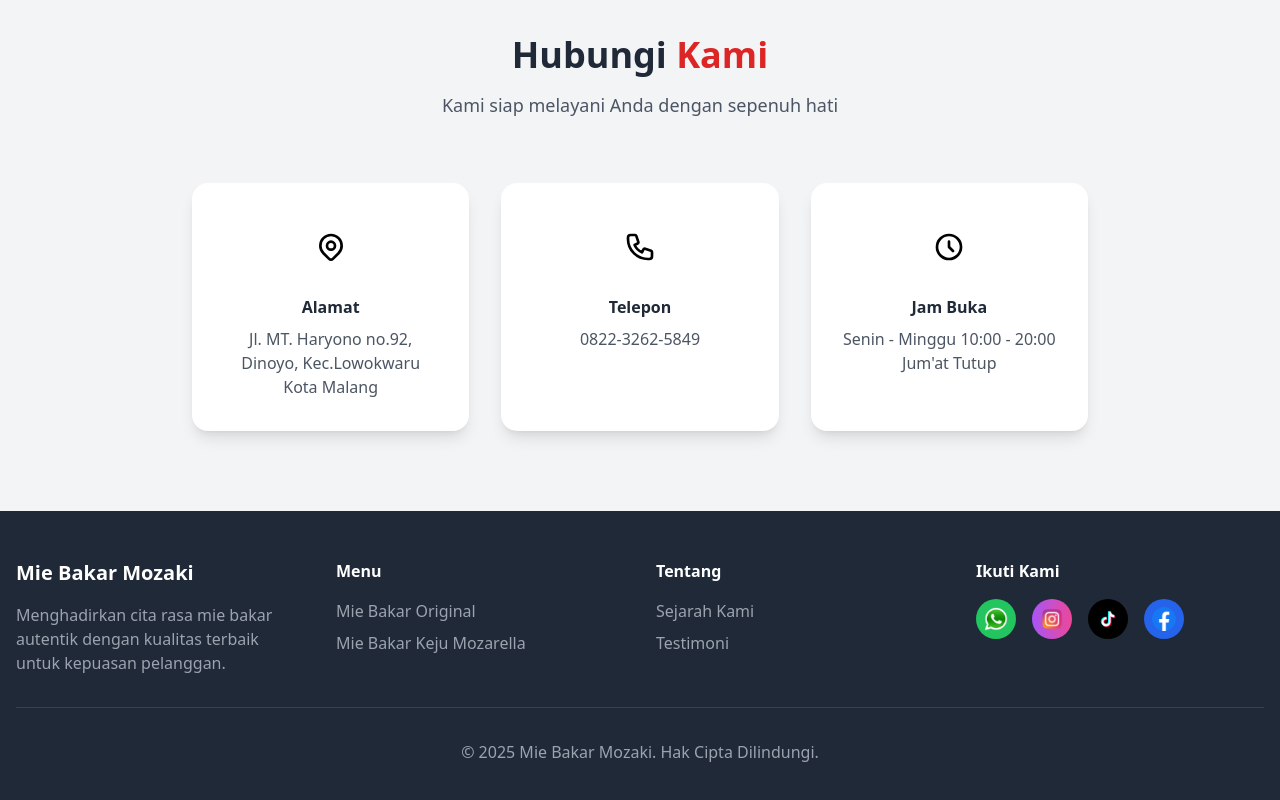
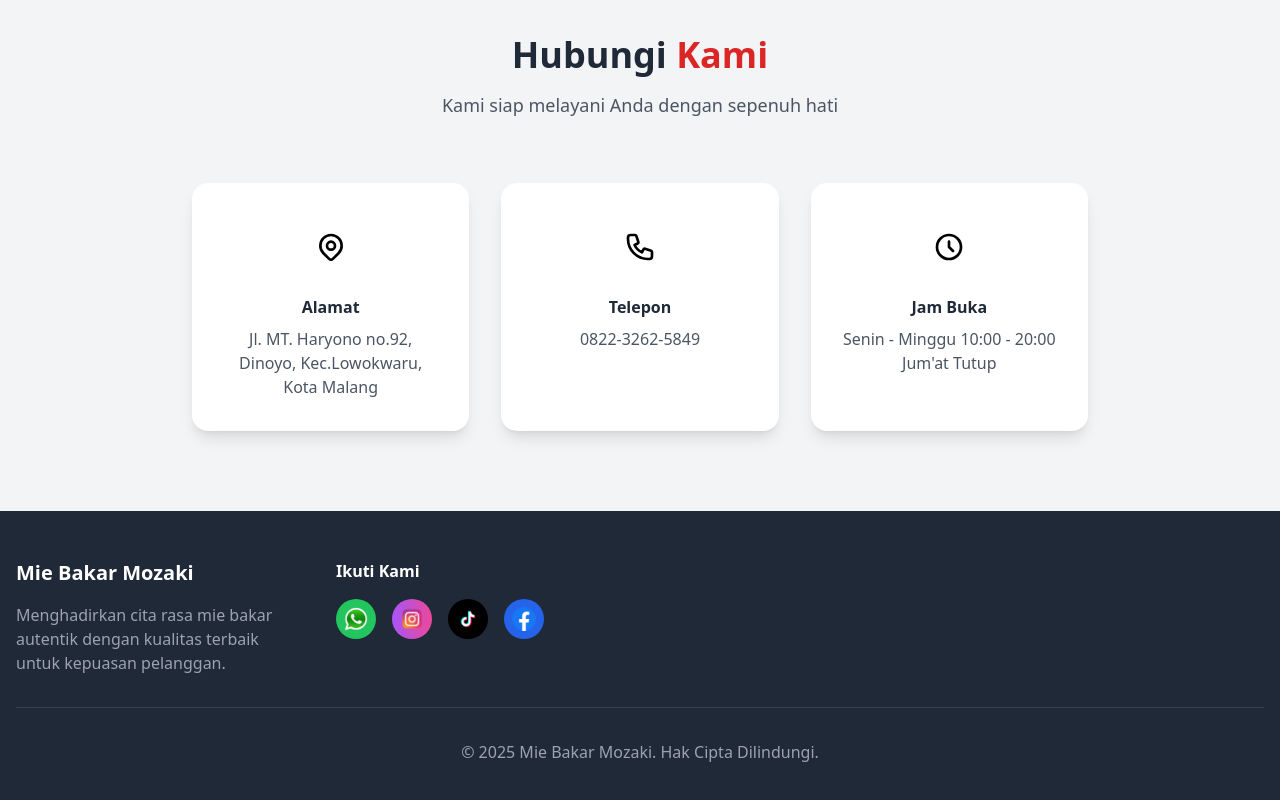
Before and after one commit to Yogamfauzi/WebLinks, a Vue app: page / in a window 1280 px wide. Shown: the part 3556-4356 px from the top of the page. Built offline with nearby package versions, Linux system fonts and the light colour scheme.

Commit message:
Fix: Make mobile navigation functional

```diff
--- a/src/components/Home.vue
+++ b/src/components/Home.vue
@@ -1,6 +1,5 @@
 <template>
   <div class="bg-gray-50">
-    <!-- Navigation -->
     <nav class="fixed top-0 left-0 right-0 z-50 bg-white/95 backdrop-blur-sm shadow-lg">
       <div class="container mx-auto px-4 py-3">
         <div class="flex items-center justify-between">
@@ -15,16 +14,35 @@
             <a href="#about" class="text-gray-700 hover:text-brand-red transition-colors">Tentang</a>
             <a href="#contact" class="text-gray-700 hover:text-brand-red transition-colors">Kontak</a>
           </div>
-          <button @click="toggleMobileMenu" class="md:hidden text-gray-700">
+          <button @click="toggleMobileMenu" class="md:hidden text-gray-700 focus:outline-none">
             <svg class="w-6 h-6" fill="none" stroke="currentColor" viewBox="0 0 24 24">
-              <path stroke-linecap="round" stroke-linejoin="round" stroke-width="2" d="M4 6h16M4 12h16M4 18h16"></path>
+              <path v-if="!mobileMenuOpen" stroke-linecap="round" stroke-linejoin="round" stroke-width="2" d="M4 6h16M4 12h16M4 18h16"></path>
+              <path v-else stroke-linecap="round" stroke-linejoin="round" stroke-width="2" d="M6 18L18 6M6 6l12 12"></path>
             </svg>
           </button>
         </div>
       </div>
     </nav>
 
-    <!-- Hero Section -->
+    <div
+      :class="{ 'translate-x-0': mobileMenuOpen, 'translate-x-full': !mobileMenuOpen }"
+      class="fixed inset-y-0 right-0 w-64 bg-white z-40 p-6 shadow-xl transform transition-transform duration-300 ease-out md:hidden"
+    >
+      <div class="flex justify-end mb-8">
+        <button @click="toggleMobileMenu" class="text-gray-700 focus:outline-none">
+          <svg class="w-6 h-6" fill="none" stroke="currentColor" viewBox="0 0 24 24">
+            <path stroke-linecap="round" stroke-linejoin="round" stroke-width="2" d="M6 18L18 6M6 6l12 12"></path>
+          </svg>
+        </button>
+      </div>
+      <nav class="flex flex-col space-y-4">
+        <a @click="closeMobileMenu" href="#home" class="text-gray-700 hover:text-brand-red transition-colors text-lg">Beranda</a>
+        <a @click="closeMobileMenu" href="#menu" class="text-gray-700 hover:text-brand-red transition-colors text-lg">Menu</a>
+        <a @click="closeMobileMenu" href="#about" class="text-gray-700 hover:text-brand-red transition-colors text-lg">Tentang</a>
+        <a @click="closeMobileMenu" href="#contact" class="text-gray-700 hover:text-brand-red transition-colors text-lg">Kontak</a>
+      </nav>
+    </div>
+
     <section id="home" class="min-h-screen gradient-bg hero-pattern flex items-center justify-center pt-20">
       <div class="container mx-auto px-4 text-center">
         <div class="max-w-4xl mx-auto">
@@ -46,7 +64,6 @@
       </div>
     </section>
 
-    <!-- Menu Section -->
     <section id="menu" class="py-20 bg-white">
       <div class="container mx-auto px-4">
         <div class="text-center mb-16">
@@ -64,7 +81,6 @@
       </div>
     </section>
 
-    <!-- About Section -->
     <section id="about" class="py-20 bg-gray-100">
       <div class="container mx-auto px-4">
         <div class="max-w-4xl mx-auto">
@@ -95,7 +111,6 @@
       </div>
     </section>
 
-    <!-- Testimonials Section -->
     <section class="py-20 bg-white">
       <div class="container mx-auto px-4">
         <div class="text-center mb-16">
@@ -139,7 +154,6 @@
       </div>
     </section>
 
-    <!-- Call to Action Section -->
     <section class="py-20 gradient-bg">
       <div class="container mx-auto px-4 text-center">
         <div class="max-w-3xl mx-auto">
@@ -161,7 +175,6 @@
       </div>
     </section>
 
-    <!-- Contact Section -->
     <section id="contact" class="py-20 bg-gray-100">
       <div class="container mx-auto px-4">
         <div class="max-w-4xl mx-auto">
@@ -181,7 +194,7 @@
                 </svg>
               </div>
               <h3 class="font-semibold text-gray-800 mb-2">Alamat</h3>
-              <p class="text-gray-600">Jl. MT. Haryono no.92, Dinoyo, Kec.Lowokwaru<br>Kota Malang</p>
+              <p class="text-gray-600">Jl. MT. Haryono no.92, Dinoyo, Kec.Lowokwaru, Kota Malang</p>
             </div>
 
             <div class="text-center bg-white p-8 rounded-2xl shadow-lg">
@@ -208,7 +221,6 @@
       </div>
     </section>
 
-    <!-- Footer -->
     <footer class="bg-gray-800 text-white py-12">
       <div class="container mx-auto px-4">
         <div class="grid md:grid-cols-4 gap-8">
@@ -219,37 +231,17 @@
             <p class="text-gray-400">Menghadirkan cita rasa mie bakar autentik dengan kualitas terbaik untuk kepuasan pelanggan.</p>
           </div>
           <div>
-            <h4 class="font-semibold mb-4">Menu</h4>
-            <ul class="space-y-2 text-gray-400">
-              <li><a href="#" class="hover:text-white transition-colors">Mie Bakar Original</a></li>
-              <li><a href="#" class="hover:text-white transition-colors">Mie Bakar Keju Mozarella</a></li>
-            </ul>
-          </div>
-
-          <div>
-            <h4 class="font-semibold mb-4">Tentang</h4>
-            <ul class="space-y-2 text-gray-400">
-              <li><a href="#" class="hover:text-white transition-colors">Sejarah Kami</a></li>
-              <li><a href="#" class="hover:text-white transition-colors">Testimoni</a></li>
-            </ul>
-          </div>
-
-          <div>
             <h4 class="font-semibold mb-4">Ikuti Kami</h4>
             <div class="flex space-x-4">
-              <!-- WhatsApp -->
               <a href="https://wa.me/6281325468281" target="_blank" class="w-10 h-10 bg-green-500 rounded-full flex items-center justify-center hover:bg-green-600 transition-colors group">
                 <img src="../images/whatsapp.png" alt="WhatsApp" class="w-6 h-6">
               </a>
-              <!-- Instagram -->
               <a href="https://www.instagram.com/miebakarmozaki?igsh=eHhiaWVmemVjdTYx" target="_blank" class="w-10 h-10 bg-gradient-to-r from-purple-500 to-pink-500 rounded-full flex items-center justify-center hover:from-purple-600 hover:to-pink-600 transition-colors group">
                 <img src="../images/instagram.png" alt="Instagram" class="w-6 h-6">
               </a>
-              <!-- TikTok -->
               <a href="https://www.tiktok.com/@mie.bakar.mozaki?_t=ZS-8wUHJE8ttOJ&_r=1" target="_blank" class="w-10 h-10 bg-black rounded-full flex items-center justify-center hover:bg-gray-800 transition-colors group">
                 <img src="../images/tiktok.png" alt="TikTok" class="w-6 h-6">
               </a>
-              <!-- Facebook -->
               <a href="https://www.facebook.com/share/1AxvuFsbyX/" target="_blank" class="w-10 h-10 bg-blue-600 rounded-full flex items-center justify-center hover:bg-blue-700 transition-colors group">
                 <img src="../images/facebook.png" alt="Facebook" class="w-6 h-6">
               </a>
@@ -272,7 +264,6 @@ export default {
     return {
       mobileMenuOpen: false,
       currentYear: new Date().getFullYear(),
-      // Color variables for direct use in template
       brandRed: '#DC2626',
       brandYellow: '#FBBF24'
     }
@@ -281,7 +272,6 @@ export default {
     window.addEventListener('scroll', this.handleScroll);
     this.setupSmoothScroll();
 
-    // Add Tailwind color classes dynamically
     this.addCustomColorClasses();
   },
   beforeUnmount() {
@@ -290,6 +280,15 @@ export default {
   methods: {
     toggleMobileMenu() {
       this.mobileMenuOpen = !this.mobileMenuOpen;
+      if (this.mobileMenuOpen) {
+        document.body.classList.add('overflow-hidden');
+      } else {
+        document.body.classList.remove('overflow-hidden');
+      }
+    },
+    closeMobileMenu() {
+      this.mobileMenuOpen = false;
+      document.body.classList.remove('overflow-hidden');
     },
     handleScroll() {
       const navbar = document.querySelector('nav');
@@ -316,7 +315,6 @@ export default {
       });
     },
     addCustomColorClasses() {
-      // Ensure Tailwind utility classes are properly applied by adding them via JS if needed
       document.querySelectorAll('.text-brand-red').forEach(el => {
         el.style.color = this.brandRed;
       });
@@ -329,9 +327,26 @@ export default {
 </script>
 
 <style scoped>
+@import url('https://fonts.googleapis.com/css2?family=Poppins:wght@400;600;700&display=swap');
+
 body {
   font-family: 'Poppins', sans-serif;
 }
+
+:root {
+  --brand-red: #DC2626;
+  --brand-yellow: #FBBF24;
+  --brand-red-dark: #B91C1C;
+  --brand-yellow-dark: #F59E0B;
+}
+
+.text-brand-red {
+  color: var(--brand-red);
+}
+.text-brand-yellow {
+  color: var(--brand-yellow);
+}
+
 .gradient-bg {
   background: linear-gradient(135deg, #DC2626 0%, #FBBF24 100%);
 }
@@ -339,6 +354,7 @@ body {
   background-image: radial-gradient(rgba(255,255,255,0.1) 1px, transparent 1px);
   background-size: 20px 20px;
 }
+
 .floating {
   animation: floating 3s ease-in-out infinite;
 }
@@ -353,23 +369,4 @@ body {
   from { opacity: 0; transform: translateY(30px); }
   to { opacity: 1; transform: translateY(0); }
 }
-
-/* Custom Tailwind Colors */
-:root {
-  --brand-red: #DC2626;
-  --brand-yellow: #FBBF24;
-  --brand-red-dark: #B91C1C;
-  --brand-yellow-dark: #F59E0B;
-}
-
-/* Fix for text colors in hero section */
-.text-brand-red {
-  color: #DC2626 !important;
-}
-.text-brand-yellow {
-  color: #FBBF24 !important;
-}
-.text-white {
-  color: #FFFFFF !important;
-}
 </style>
```
